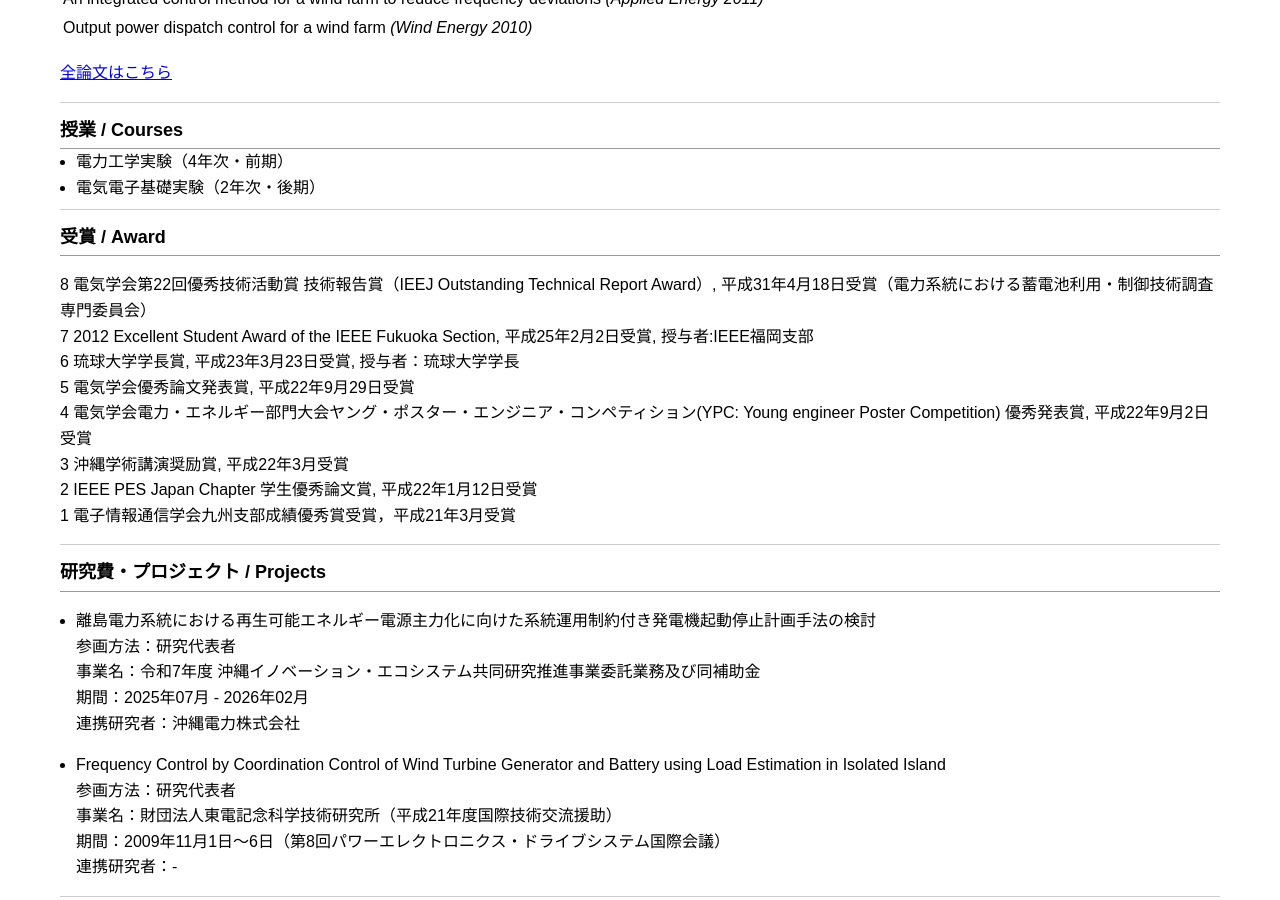
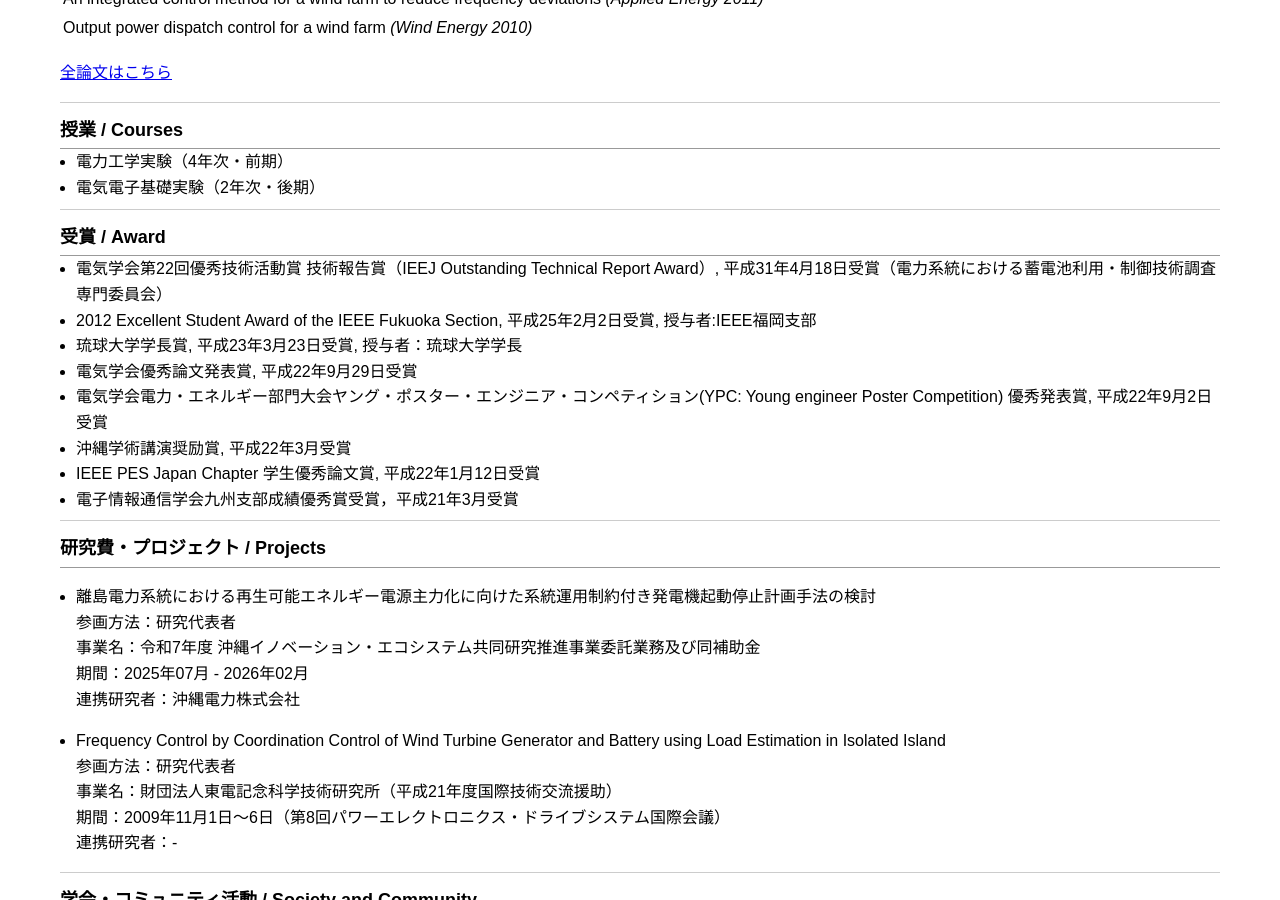
Before and after one commit to akieuehara/AkieUehara.github.io, a Jekyll site: the page built from index.md, in a window 1280 px wide and 900 px high, scrolled down 1138 px. Built offline with Jekyll 4.4.1, drawn with Linux system fonts in a browser that asks for light colours; comment, search, counter and statistics services are not loaded.

Commit message:
Update index.md

```diff
--- a/index.md
+++ b/index.md
@@ -71,14 +71,14 @@ e-mail:  **uehara_a@cs.u-ryukyu.ac.jp**
 
 ## 受賞 / Award
 
-8 電気学会第22回優秀技術活動賞 技術報告賞（IEEJ Outstanding Technical Report Award）, 平成31年4月18日受賞（電力系統における蓄電池利用・制御技術調査専門委員会）
-7 2012 Excellent Student Award of the IEEE Fukuoka Section, 平成25年2月2日受賞, 授与者:IEEE福岡支部
-6 琉球大学学長賞, 平成23年3月23日受賞, 授与者：琉球大学学長
-5 電気学会優秀論文発表賞, 平成22年9月29日受賞
-4 電気学会電力・エネルギー部門大会ヤング・ポスター・エンジニア・コンペティション(YPC: Young engineer Poster Competition) 優秀発表賞, 平成22年9月2日受賞
-3 沖縄学術講演奨励賞, 平成22年3月受賞
-2 IEEE PES Japan Chapter 学生優秀論文賞, 平成22年1月12日受賞
-1 電子情報通信学会九州支部成績優秀賞受賞，平成21年3月受賞
+- 電気学会第22回優秀技術活動賞 技術報告賞（IEEJ Outstanding Technical Report Award）, 平成31年4月18日受賞（電力系統における蓄電池利用・制御技術調査専門委員会）
+- 2012 Excellent Student Award of the IEEE Fukuoka Section, 平成25年2月2日受賞, 授与者:IEEE福岡支部
+- 琉球大学学長賞, 平成23年3月23日受賞, 授与者：琉球大学学長
+- 電気学会優秀論文発表賞, 平成22年9月29日受賞
+- 電気学会電力・エネルギー部門大会ヤング・ポスター・エンジニア・コンペティション(YPC: Young engineer Poster Competition) 優秀発表賞, 平成22年9月2日受賞
+- 沖縄学術講演奨励賞, 平成22年3月受賞
+- IEEE PES Japan Chapter 学生優秀論文賞, 平成22年1月12日受賞
+- 電子情報通信学会九州支部成績優秀賞受賞，平成21年3月受賞
 
 ---
 
```
